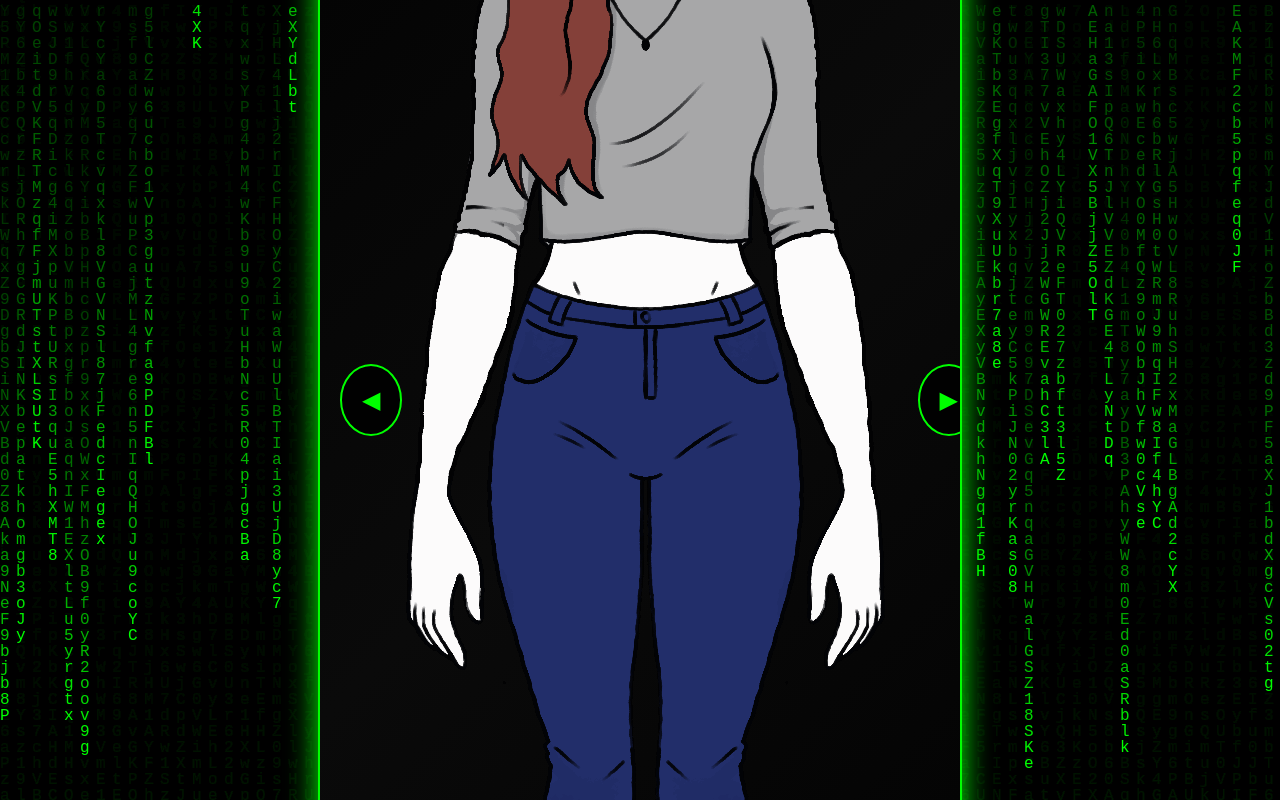
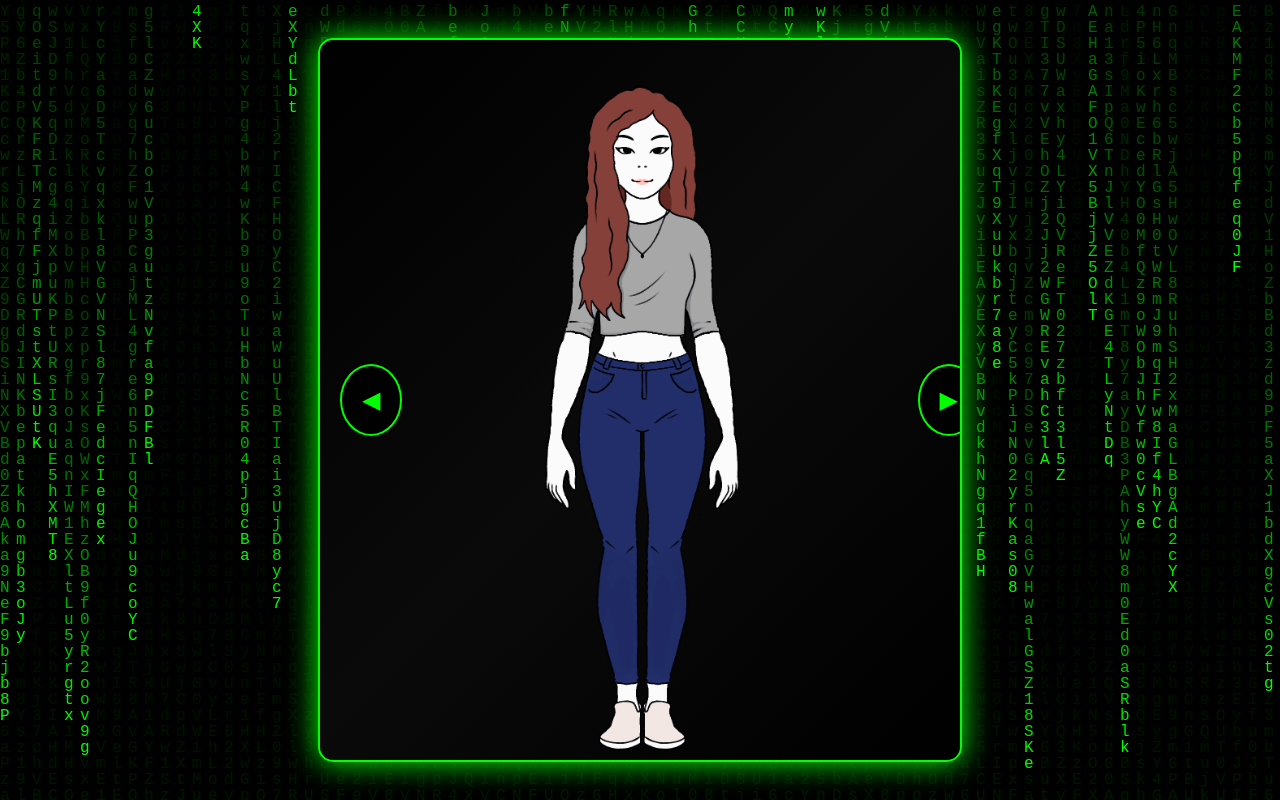
Before and after one commit to debuggity/wifejak_matrix, a plain HTML site: page index.html in a window 1280 px wide. Shown: the top 800 px of the page. Drawn offline with Linux system fonts and the light colour scheme.

Commit message:
fits to scale now

```diff
--- a/index.html
+++ b/index.html
@@ -34,8 +34,10 @@
         }
 
         .viewer {
-            width: 640px;
-            height: 1777px;
+            width: 60vw; /* Adjust width relative to the viewport */
+            height: 90vh; /* Adjust height relative to the viewport */
+            max-width: 640px; /* Ensure it doesn't exceed the image's original size */
+            max-height: 1777px; /* Ensure it doesn't exceed the image's original size */
             position: relative;
             border: 2px solid #00ff00;
             border-radius: 15px;
@@ -47,6 +49,7 @@
         .viewer img {
             width: 100%;
             height: 100%;
+            object-fit: contain; /* Ensure the image fits inside the container */
             position: absolute;
             top: 0;
             left: 0;
```
